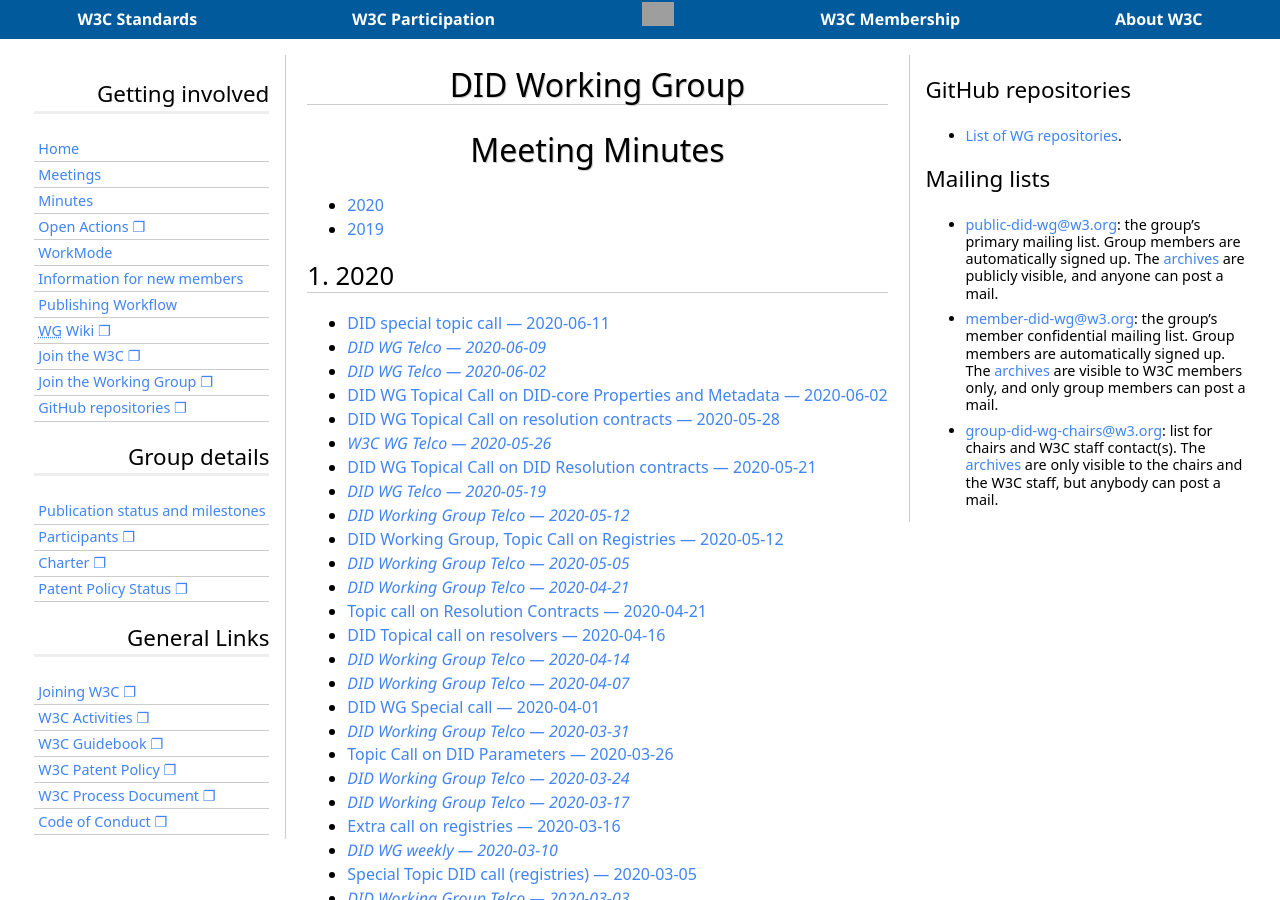
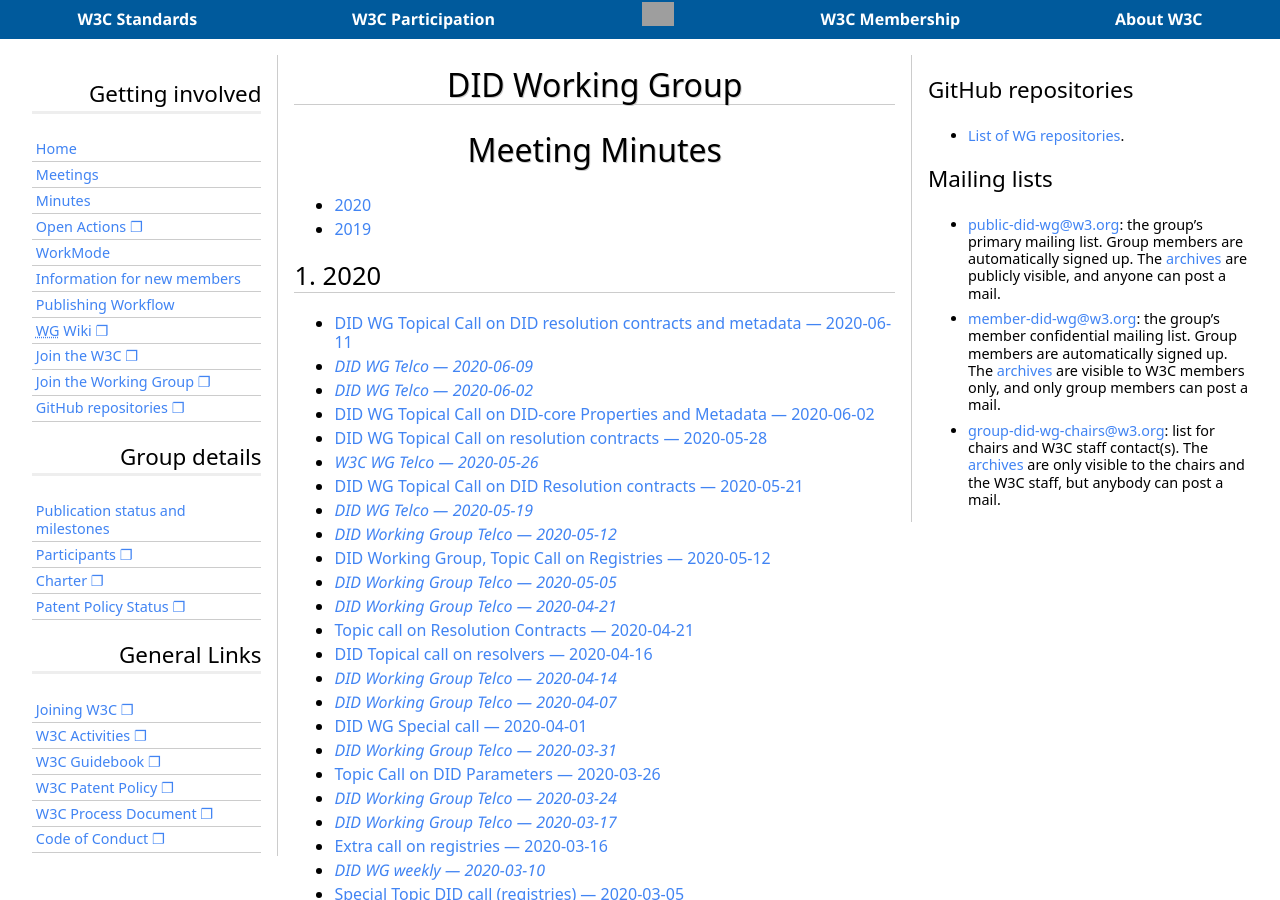
Before and after one commit to w3c/did-wg, a Jekyll site: the page built from Meetings/Minutes/index.md, in a window 1280 px wide and 900 px high. Built offline with Jekyll 4.4.1, drawn with Linux system fonts in a browser that asks for light colours; some web fonts are replaced; our own code applies the rules of GitHub Pages for plain Markdown files; grey boxes are pictures that could not be loaded.

Commit message:
Title was missing...

```diff
--- a/_minutes/2020-06-11-did-topic.md
+++ b/_minutes/2020-06-11-did-topic.md
@@ -1,14 +1,14 @@
 ---
 layout: minutes
 date: 2020-06-11
-title: DID special topic call — 2020-06-11
+title: DID WG Topical Call on DID resolution contracts and metadata — 2020-06-11
 json-ld: |
     {
         "@context": "https://schema.org/",
         "@type": "CreativeWork",
         "url": "https://www.w3.org/2019/did-wg/Meetings/Minutes/2020-06-11-did",
-        "name": "DID WG Topical Call on DID resolution contracts and metadata",
-        "about": "DID special topic call",
+        "name": "DID WG Topical Call on DID resolution contracts and metadata — Minutes",
+        "about": "DID WG Topical Call on DID resolution contracts and metadata",
         "dateCreated": "2020-06-11",
         "genre": "Meeting Minutes",
         "publisher": {
```
